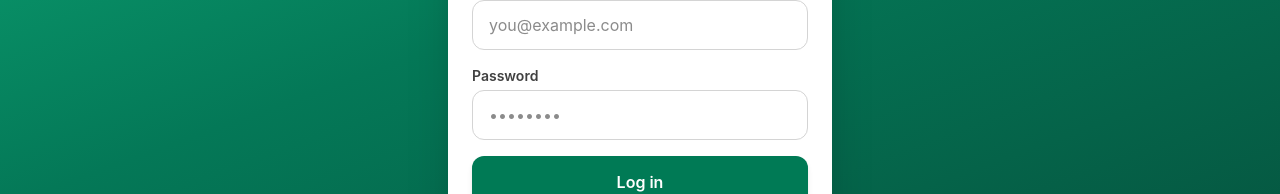
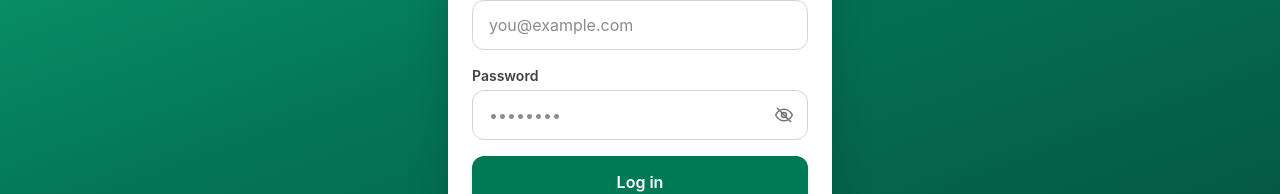
Before and after one commit to Janieduval/Safety-app, a Next.js app: page /admin/login in a window 1280 px wide. Shown: the part 426-620 px from the top of the page. Built offline with nearby package versions, Linux system fonts and the light colour scheme.

Commit message:
Add password visibility toggle to LoginForm

```diff
--- a/app/admin/login/page.tsx
+++ b/app/admin/login/page.tsx
@@ -3,10 +3,29 @@
 import { Suspense, useState } from "react";
 import { useSearchParams } from "next/navigation";
 
+function EyeIcon({ open }: { open: boolean }) {
+  return (
+    <svg
+      viewBox="0 0 24 24"
+      className="w-5 h-5"
+      fill="none"
+      stroke="currentColor"
+      strokeWidth="1.8"
+      strokeLinecap="round"
+      strokeLinejoin="round"
+    >
+      <path d="M2 12s3.5-7 10-7 10 7 10 7-3.5 7-10 7S2 12 2 12z" />
+      <circle cx="12" cy="12" r="3" />
+      {!open && <path d="M4 4l16 16" />}
+    </svg>
+  );
+}
+
 function LoginForm() {
   const params = useSearchParams();
   const [email, setEmail] = useState("");
   const [password, setPassword] = useState("");
+  const [showPassword, setShowPassword] = useState(false);
   const [error, setError] = useState<string | null>(null);
   const [loading, setLoading] = useState(false);
 
@@ -77,15 +96,25 @@ function LoginForm() {
           <label htmlFor="password" className="block text-sm font-semibold text-neutral-700 mb-1">
             Password
           </label>
+          <div className="relative">
             <input
               id="password"
-            type="password"
+              type={showPassword ? "text" : "password"}
               autoComplete="current-password"
               placeholder="••••••••"
               value={password}
               onChange={(e) => setPassword(e.target.value)}
-            className="w-full rounded-xl border border-neutral-300 px-4 py-3 focus:outline-none focus:ring-2 focus:ring-emerald-600 focus:border-emerald-600"
+              className="w-full rounded-xl border border-neutral-300 pl-4 pr-12 py-3 focus:outline-none focus:ring-2 focus:ring-emerald-600 focus:border-emerald-600"
             />
+            <button
+              type="button"
+              onClick={() => setShowPassword((s) => !s)}
+              aria-label={showPassword ? "Hide password" : "Show password"}
+              className="absolute inset-y-0 right-0 flex items-center px-3.5 text-neutral-500 active:text-emerald-700"
+            >
+              <EyeIcon open={showPassword} />
+            </button>
+          </div>
         </div>
 
         {error && (
```
Lines whose indentation alone changed are shown as unchanged.
